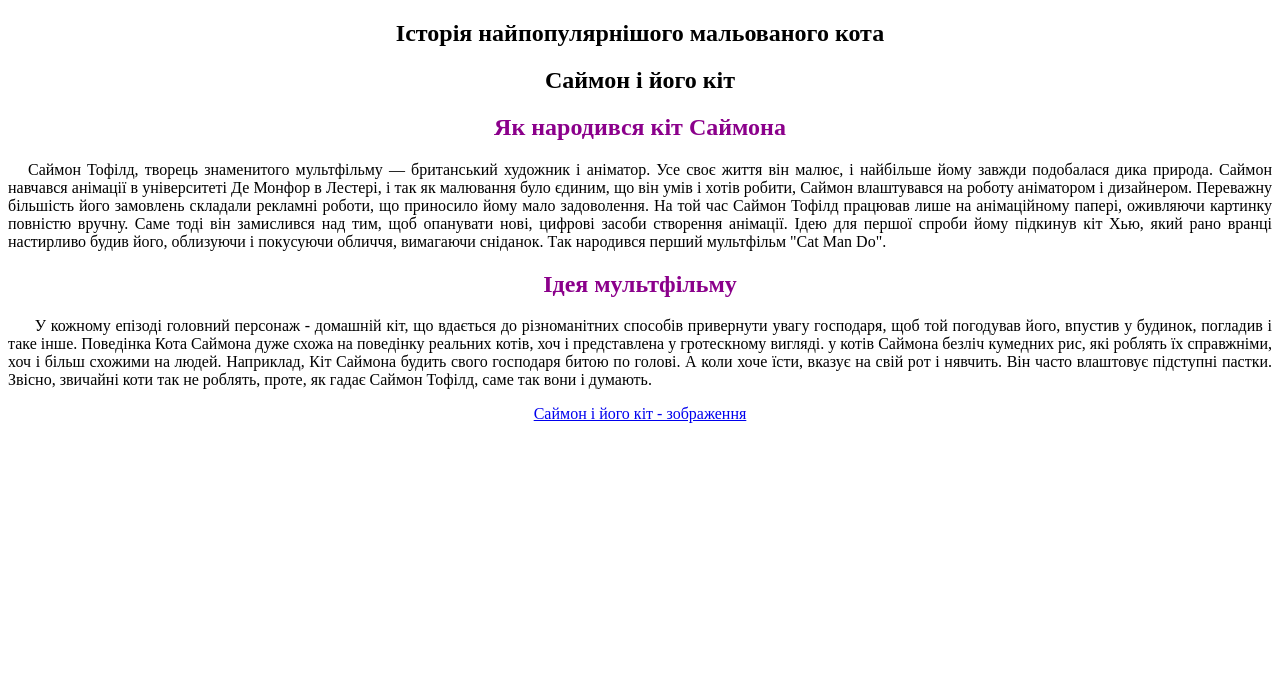
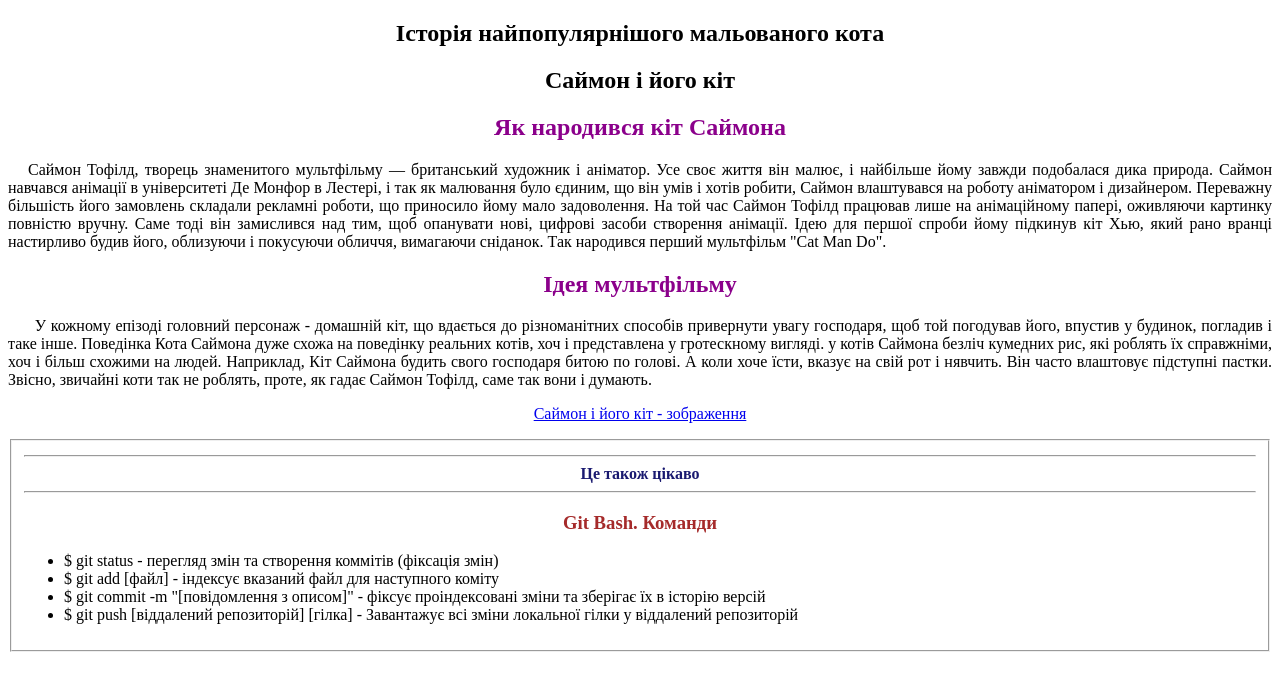
Before and after one commit to Iryna2023/My-practice-FE-, a plain HTML site: page index.html in a window 1280 px wide. Drawn offline with Linux system fonts and the light colour scheme.

Commit message:
Додано інформацію до сторінки index

```diff
--- a/index.html
+++ b/index.html
@@ -27,5 +27,21 @@
                 <a href="gallery.html">Саймон і його кіт - зображення</a>
             </p>
     </section>
+    <form action="https://fom.in.ua/echo" method="post">
+        <section class="information-page" style="text-align: center;">
+            <div class="information-page">
+                <fieldset>
+                <hr><strong style="color:midnightblue;">Це також цікаво</strong><hr>
+                    <h3 style="color: brown;">Git Bash. Команди</h3>
+                    <ul style="text-align: left;">
+                        <li>$ git status - перегляд змін та створення коммітів (фіксація змін)</li>
+                        <li>$ git add [файл] - індексує вказаний файл для наступного коміту</li>
+                        <li>$ git commit -m "[повідомлення з описом]" - фіксує проіндексовані зміни та зберігає їх в історію версій</li>
+                        <li>$ git push [віддалений репозиторій] [гілка] - Завантажує всі зміни локальної гілки у віддалений репозиторій</li>
+                    </ul>
+                </fieldset>
+            </div>
+        </section>
+    </form>
 </body>
 </html>
```
